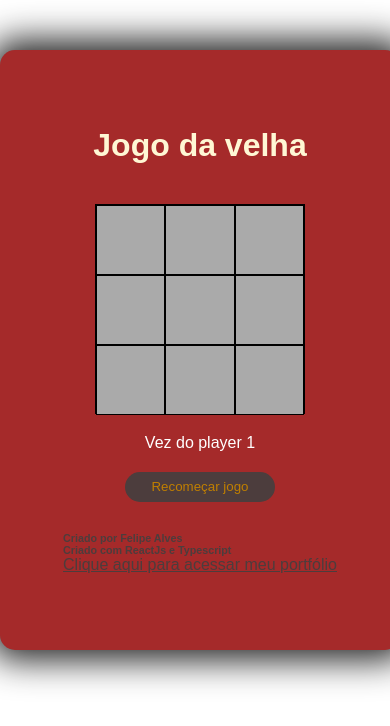
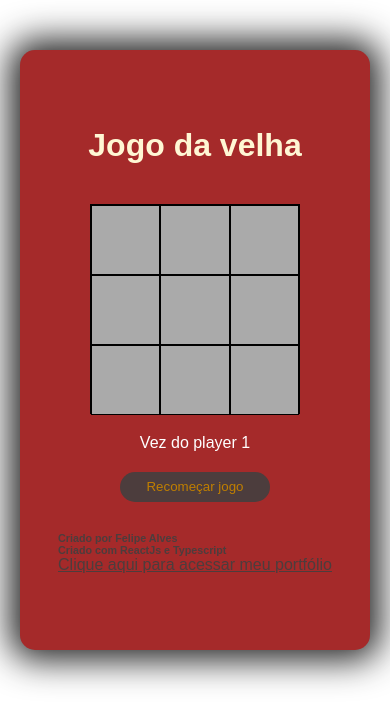
Before and after one commit to felipealvesdev/jogoDaVelha-TicTacToe, a React (Create React App) app: page / in a window 390 px wide. Shown: the top 726 px of the page. Built offline with nearby package versions, Linux system fonts and the light colour scheme.

Commit message:
Adaptando para mobile

```diff
--- a/src/styles/Tabuleiro.module.css
+++ b/src/styles/Tabuleiro.module.css
@@ -178,3 +178,9 @@
     width: 350px;
     background-color: #222;
 }
+
+@media(max-width:768px){
+    .globalContainer{
+        width: 350px;
+    }
+}
```
